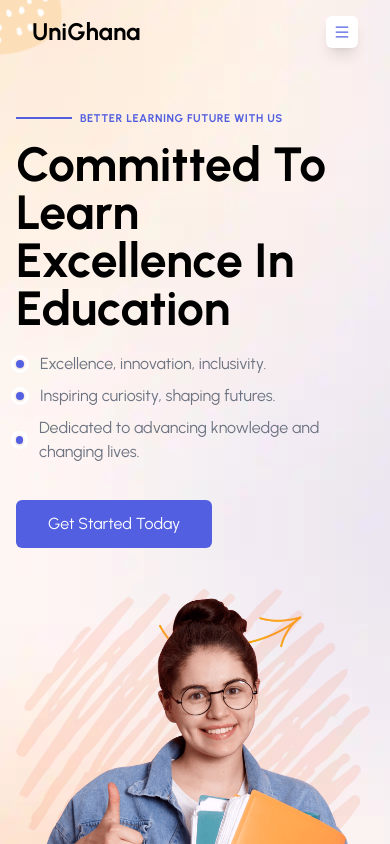
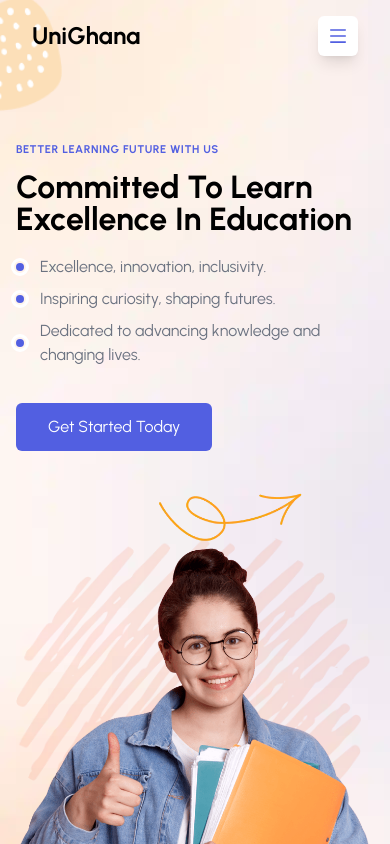
Before and after one commit to Niscolinx/unighana-interview, a Next.js app: page / in a window 390 px wide. Shown: the top 844 px of the page. Built offline with nearby package versions, Linux system fonts and the light colour scheme.

Commit message:
working on hero responsiveness

```diff
--- a/src/app/globals.css
+++ b/src/app/globals.css
@@ -1,7 +1,6 @@
 @tailwind base;
 @tailwind components;
 @tailwind utilities;
-
 
 @layer utilities {
     .btn-blue {
--- a/src/components/Header.tsx
+++ b/src/components/Header.tsx
@@ -73,10 +73,10 @@ function Header() {
                 <button className='btn-blue hidden lg:flex'>Login</button>
 
                 <button
-                    className='flex lg:hidden bg-white w-8 h-8 rounded-md items-center justify-center shadow-lg'
+                    className='flex lg:hidden bg-white w-10 h-10 rounded-md items-center justify-center shadow-lg'
                     onClick={openDialog}
                 >
-                    <AiOutlineMenu className='text-primary w-4 h-4' />
+                    <AiOutlineMenu className='text-primary w-5 h-5' />
                 </button>
             </div>
         </>
--- a/src/components/home/Hero.tsx
+++ b/src/components/home/Hero.tsx
@@ -26,7 +26,7 @@ function Hero() {
                 />
                 <div className='grid gap-2 py-4'>
                     <h3 className='relative flex items-center gap-2 uppercase font-bold text-lg'>
-                        <span className=' w-14 h-[2px] bg-primary '>
+                        <span className=' w-14 h-[2px] bg-primary hidden md:flex'>
                             &nbsp;
                         </span>
                         <span className='text-primary tracking-wider font-clamp-md'>
@@ -34,7 +34,7 @@ function Hero() {
                         </span>
                     </h3>
 
-                    <h1 className='text-5xl font-bold font-clamp'>
+                    <h1 className='text-5xl font-bold font-clamp-lg'>
                         Committed To Learn Excellence In Education
                     </h1>
                 </div>
@@ -45,8 +45,8 @@ function Hero() {
                             key={index}
                             className='text-gray-500 flex items-center gap-4 py-1'
                         >
-                            <p className='w-2 h-2 rounded-full flex shadow '>
-                                <span className='bg-primary rounded-full w-full h-full outline outline-white outline-offset-2 '>
+                            <p className=' rounded-full flex shadow-2xl'>
+                                <span className='bg-primary rounded-full outline outline-white outline-offset-2 w-2 h-2 '>
                                     &nbsp;
                                 </span>
                             </p>
```
